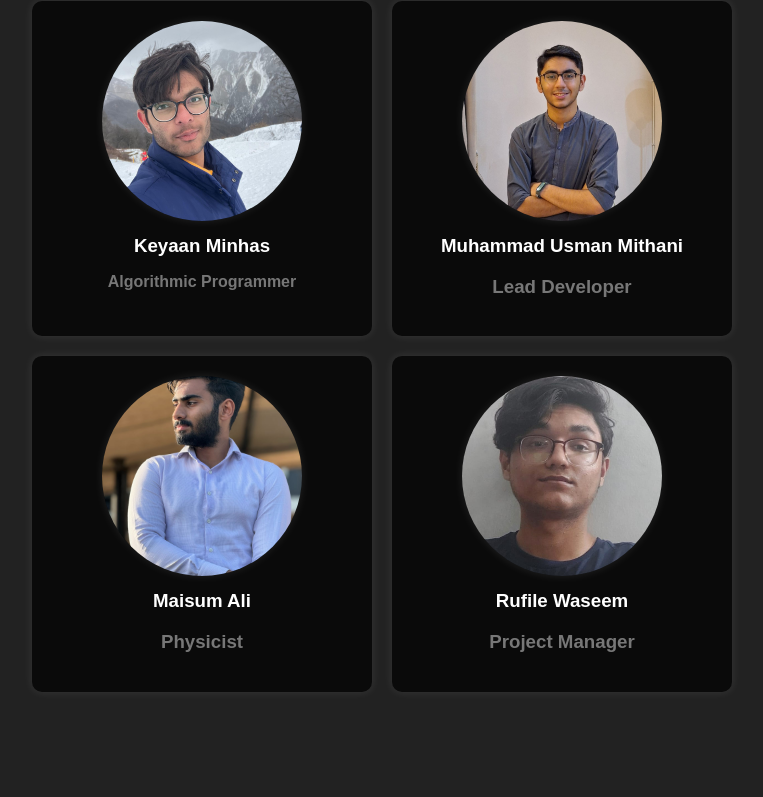
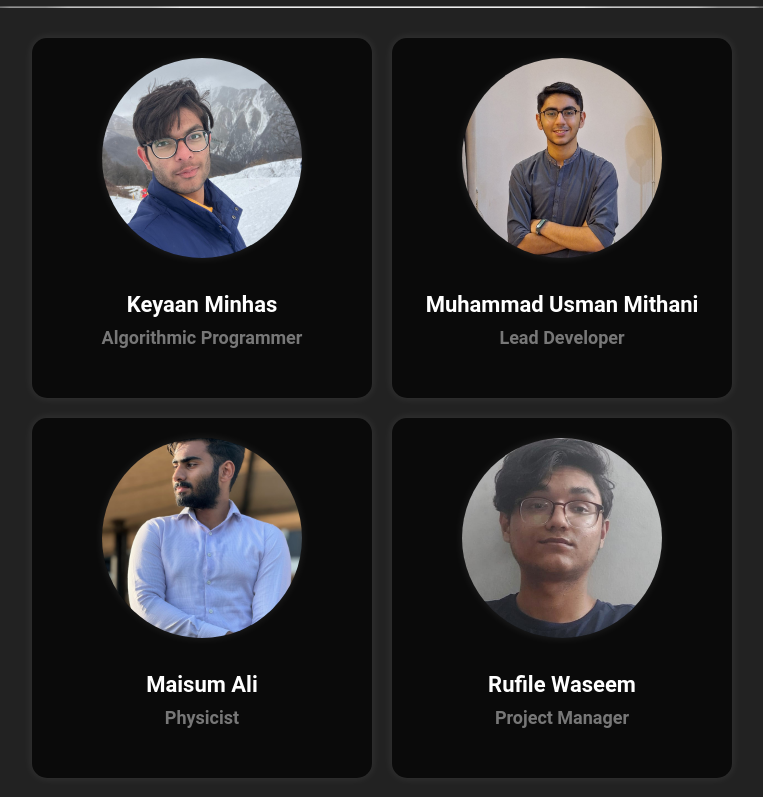
Before and after one commit to keyaanminhas/OrreryWebApp, a plain HTML site: page team.html in a window 1280 px wide. Shown: the part 151-948 px from the top of the page, without its empty margins (258-1021 px from the left). Before the commit the page ends 903 px from the top, so only its background shows below. Drawn offline with Linux system fonts and the light colour scheme.

Commit message:
UI changes

```diff
--- a/team.html
+++ b/team.html
@@ -9,11 +9,11 @@
 <body>
     <style>
         body {
-            font-family: Arial, sans-serif;
             margin: 0;
             padding: 0;
             background-color: #222222;
             color: #fff;
+            font-family: Roboto, sans-serif;
         }
         .team-section {
             text-align: center;
@@ -22,6 +22,8 @@
         .team-section h1 {
             font-size: 2.5em;
             margin-bottom: 20px;
+            font-family: Impact, Haettenschweiler, 'Arial Narrow Bold', sans-serif;
+            font-weight: 500;
         }
         .team-container {
             display: flex;
@@ -34,7 +36,7 @@
             background-color: #0a0a0a;
             margin: 10px;
             padding: 20px;
-            border-radius: 10px;
+            border-radius: 15px;
             box-shadow: 0 0 10px rgba(255, 255, 255, 0.1);
             width: 300px;
             text-wrap: wrap;
@@ -61,11 +63,25 @@
             box-shadow: 0 0 20px rgba(255, 255, 255, 0.2);
         }
         .team-member h3 {
-            margin: 10px 0 5px;
+            font-size: 22px;
+            font-weight: 700;
+            margin: 30px 0 0 0;
         }
         .team-member p {
             color: #777;
             font-weight: 600;
+            margin: 10px 0 30px 0;
+            font-size: 18px;
+        }
+        hr {
+            height: 0.1px;
+            width: 100%;
+            max-width: 800px;
+            border-radius: 50%;
+            margin: 20px auto 20px auto;
+            background-color: #777;
+            color: #777;
+
         }
         @media (max-width: 768px) {
             .team-member {
@@ -76,6 +92,7 @@
 
     <div class="team-section">
         <h1>Meet the Team</h1>
+        <hr>
         <div class="team-container">
             <div class="team-member">
                 <img src="2d/imgs/keyaan.jpg" alt="Team Member 1">
@@ -84,17 +101,17 @@
             </div>
             <div class="team-member">
                 <img src="2d/imgs/mithani.jpg" alt="Team Member 2">
-                <h3>Muhammad Usman Mithani<h3>
+                <h3>Muhammad Usman Mithani</h3>
                 <p>Lead Developer</p>
             </div>
             <div class="team-member">
                 <img src="2d/imgs/maisum.jpg" alt="Team Member 3">
-                <h3>Maisum Ali<h3>
+                <h3>Maisum Ali</h3>
                 <p>Physicist<p>
             </div>
             <div class="team-member">
                 <img src="2d/imgs/rufile.jpg" alt="Team Member 3">
-                <h3>Rufile Waseem<h3>
+                <h3>Rufile Waseem</h3>
                 <p>Project Manager<p>
             </div>
         </div>
```
Also changed, not shown: index.html (+6 -7 lines).
